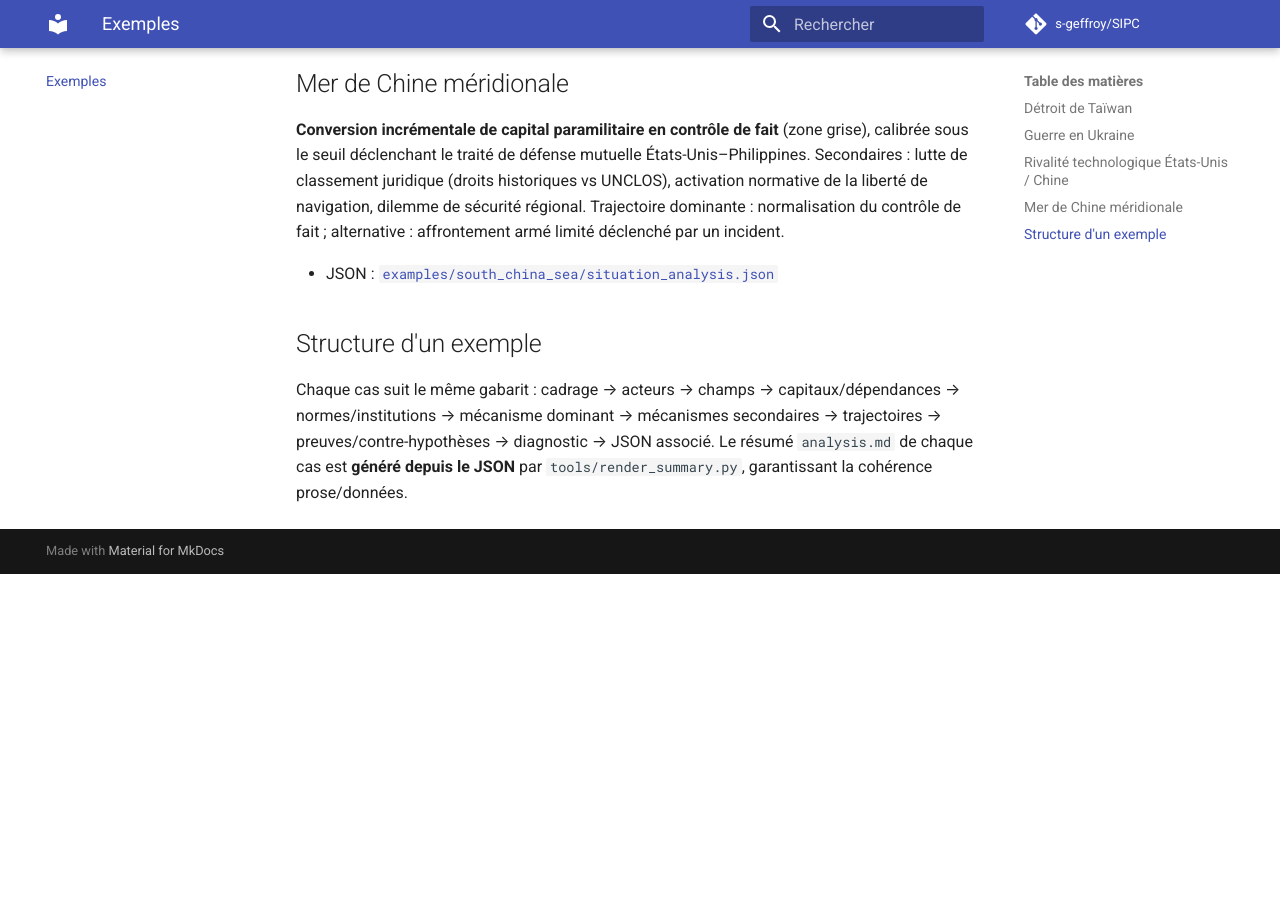
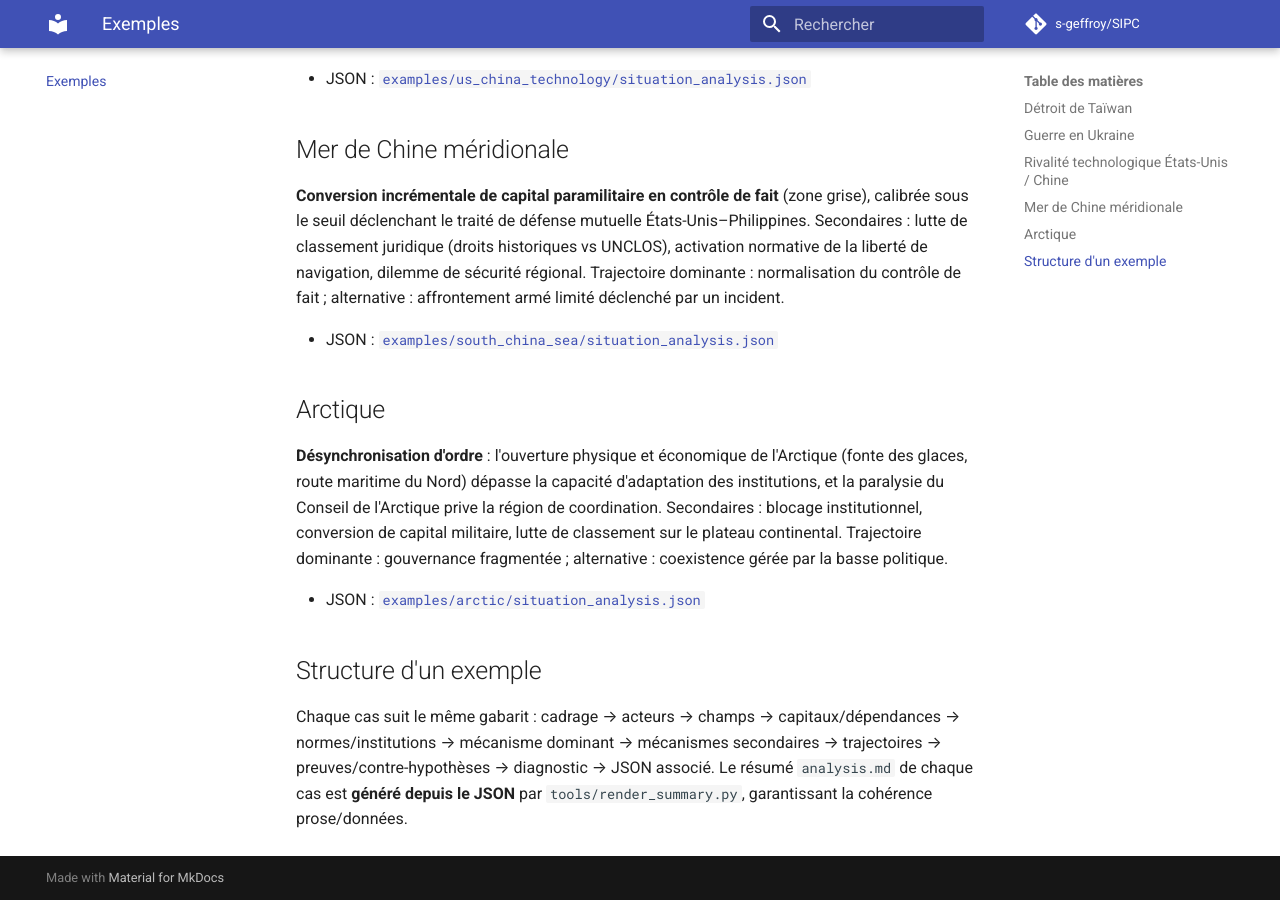
Before and after one commit to s-geffroy/SIPC, an MkDocs documentation site: the page built from docs/06_exemples/index.md, in a window 1280 px wide and 900 px high, scrolled down 1418 px. Built offline with MkDocs 1.6.1 and Material for MkDocs 9.7.7, drawn with Linux system fonts in a browser that asks for light colours; comment, search, counter and statistics services are not loaded; before the commit the page ends 1992 px from its top, so only the background shows below that; some of the changed text lies outside the part shown.

Commit message:
Ajoute un exemple gold standard : Arctique
Cinquième exemple au tier VALIDATED. Mécanisme dominant : désynchronisation d'ordre (ouverture
physique/économique dépassant l'adaptation institutionnelle, Conseil de l'Arctique paralysé) ;
secondaires : blocage institutionnel, conversion de capital militaire, lutte de classement sur
le plateau continental. ACH cohérente (preuve SMOKING_GUN sur le déficit de gouvernance),
sources gradées Admiralty, Key Assumptions Check, premortem, outcome, revision_history.

Papier (corpus 4→5 cas), page d'accueil, page Exemples, test de comptage (4→5) et
CHANGELOG (2.4.0) mis à jour.

Co-Authored-By: Claude Opus 4.7 (1M context) <noreply@anthropic.com>

```diff
--- a/docs/06_exemples/index.md
+++ b/docs/06_exemples/index.md
@@ -11,8 +11,9 @@ référentielle).
 | Guerre en Ukraine | activation normative | **VALIDATED** | souveraineté, normes, sanctions, résilience de coalition |
 | Rivalité tech US-Chine | weaponisation de chokepoints | **VALIDATED** | dépendance, hégémonie, standards, fragmentation |
 | Mer de Chine méridionale | conversion en zone grise | **VALIDATED** | coercition de zone grise, droit de la mer, alliances, fait accompli |
+| Arctique | désynchronisation d'ordre | **VALIDATED** | environnement, gouvernance bloquée, militarisation, plateau continental |
 
-Les quatre cas sont des exemples **« gold standard »** au [tier VALIDATED](../03_ontologie/regles_validation.md) :
+Les cinq cas sont des exemples **« gold standard »** au [tier VALIDATED](../03_ontologie/regles_validation.md) :
 sources gradées (Admiralty), [ACH](../05_preuve/ach.md) cohérente (hypothèse dominante la moins
 infirmée, départagée par une preuve `SMOKING_GUN`), calibration ancrée et suivi des signaux
 d'invalidation.
@@ -54,6 +55,17 @@ fait ; alternative : affrontement armé limité déclenché par un incident.
 
 - JSON : [`examples/south_china_sea/situation_analysis.json`](https://github.com/s-geffroy/SIPC/blob/main/examples/south_china_sea/situation_analysis.json)
 
+## Arctique
+
+**Désynchronisation d'ordre** : l'ouverture physique et économique de l'Arctique (fonte des
+glaces, route maritime du Nord) dépasse la capacité d'adaptation des institutions, et la
+paralysie du Conseil de l'Arctique prive la région de coordination. Secondaires : blocage
+institutionnel, conversion de capital militaire, lutte de classement sur le plateau continental.
+Trajectoire dominante : gouvernance fragmentée ; alternative : coexistence gérée par la basse
+politique.
+
+- JSON : [`examples/arctic/situation_analysis.json`](https://github.com/s-geffroy/SIPC/blob/main/examples/arctic/situation_analysis.json)
+
 ## Structure d'un exemple
 
 Chaque cas suit le même gabarit : cadrage → acteurs → champs → capitaux/dépendances →
```
Also changed, not shown: other parts of docs/06_exemples/index.md (+2 -2 lines), CHANGELOG.md (+11 -0 lines), docs/index.md (+5 -5 lines), examples/arctic/analysis.md (added, +51 -0 lines), 4 other files.
